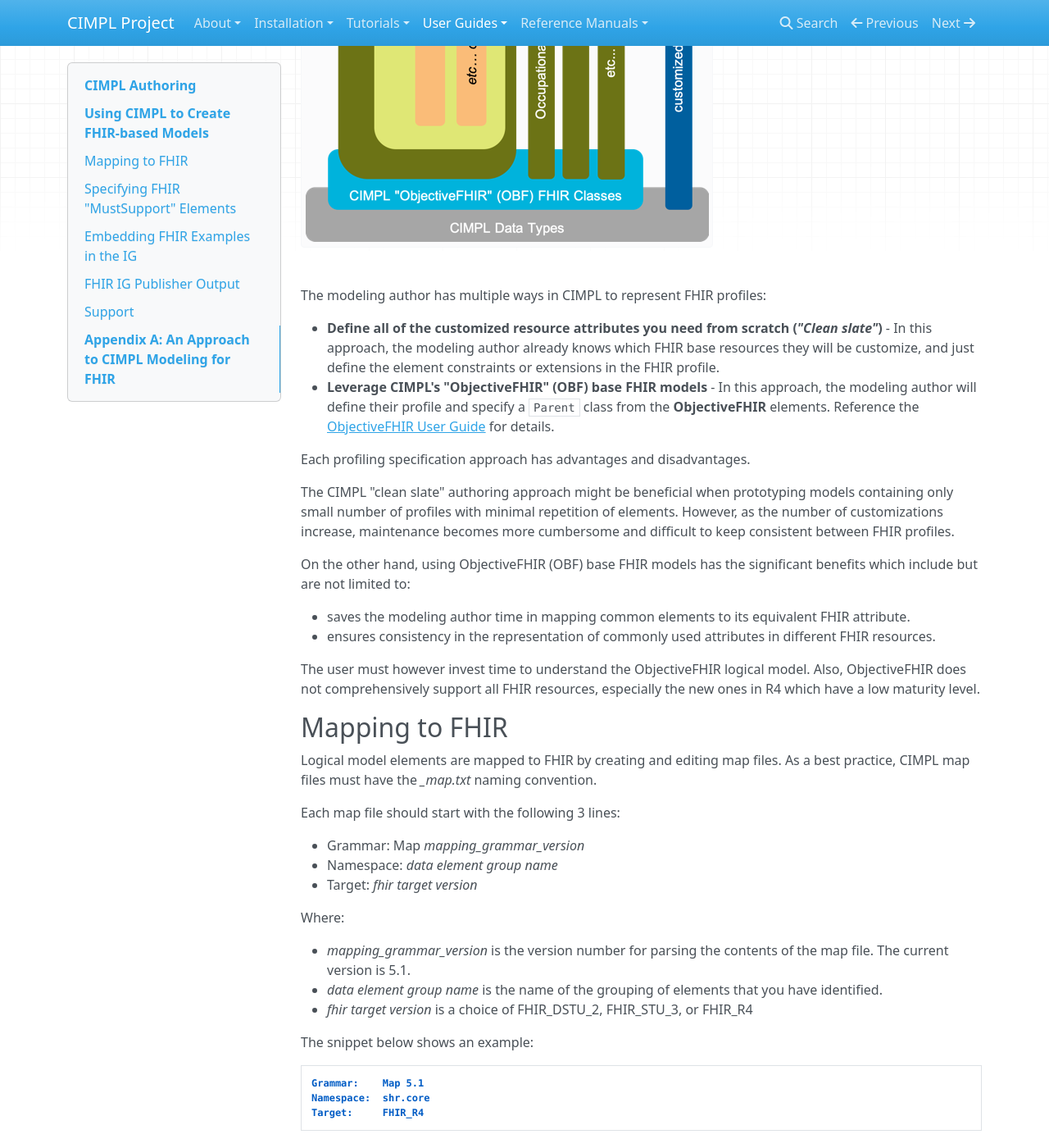
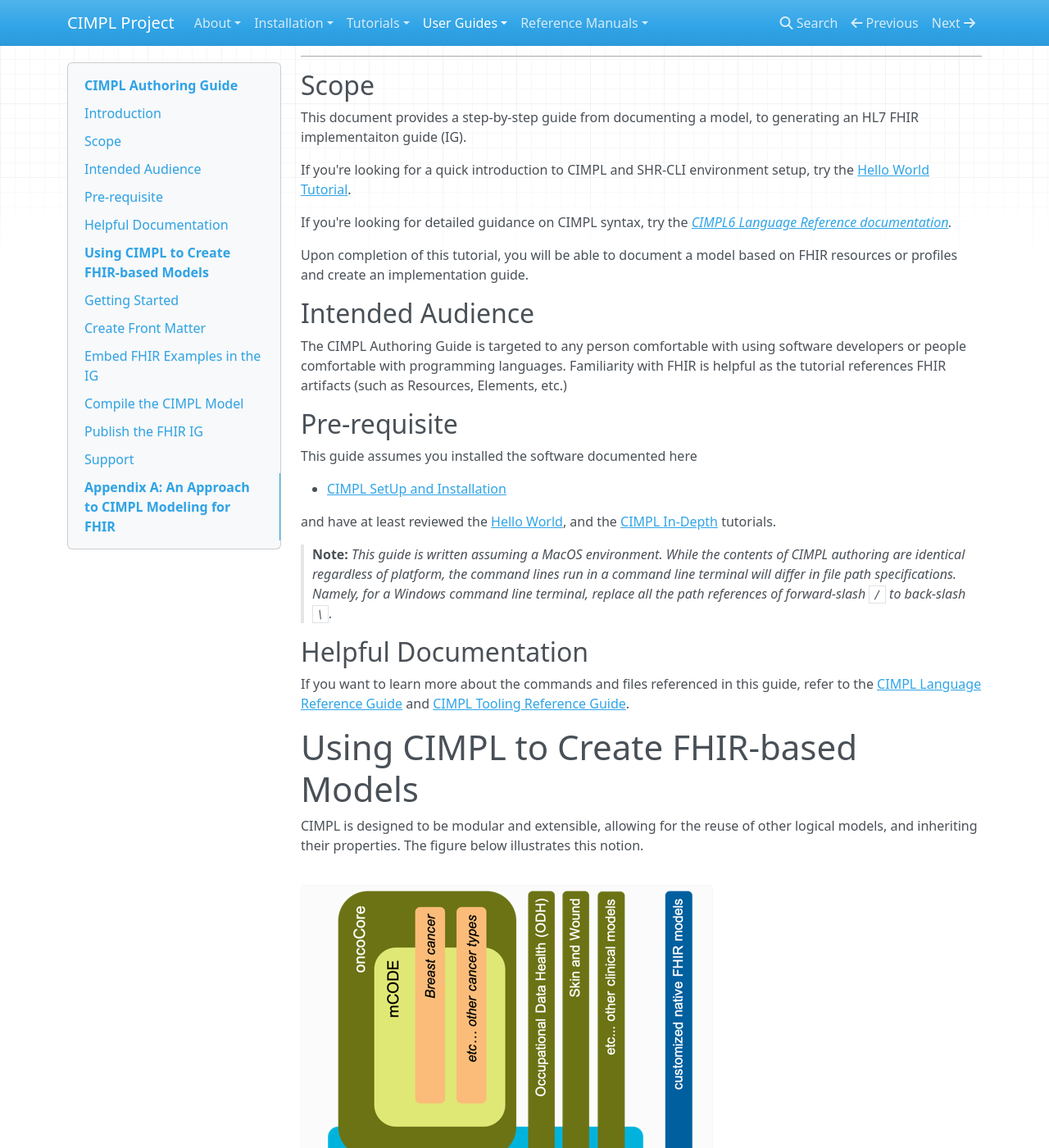
Before and after one commit to standardhealth/cimpl-doc, an MkDocs documentation site: the page built from docs/cimpl6Authoring.md, in a window 1280 px wide and 1400 px high, scrolled down 874 px. Shown: the whole window at 82% size. Built offline with MkDocs 1.6.1, drawn with Linux system fonts in a browser that asks for light colours; nearby versions of some CDN libraries; some of the changed text lies outside the part shown.

Commit message:
Initial Authoring Guide Commit

````diff
--- a/docs/cimpl6Authoring.md
+++ b/docs/cimpl6Authoring.md
@@ -1,8 +1,8 @@
-# CIMPL Authoring
+# CIMPL Authoring Guide
 
-**NOTE:** This guide is under development. Please refer to the Tutorials and Reference Manuals as primary documentation.
+## Introduction
 
-_The purpose of this guide is to educate people about many different aspects of creating CIMPL models and its supporting utilities.  If you're looking for a quick introduction to CIMPL and SHR-CLI environment setup, try the [Hello World](cimpl6Tutorial_helloWorld.md).  If you're looking for detailed guidance on CIMPL syntax, try the [CIMPL6 Language Reference documentation](cimpl6LanguageReference.md)._
+CIMPL (**C**linical **I**nformation **M**odeling **P**rofiling **L**anguage) is a specially-designed language for defining clinical information models. It is simple and compact, with tools to produce [HL7 Fast Healthcare Interoperability Resources (FHIR)](https://www.hl7.org/fhir/overview.html) profiles, extensions and implementation guides (IG). Because it is a _language_, written in text statements, CIMPL encourages distributed, team-based development using conventional source-code control tools such as Github. CIMPL provides tooling that enables you to define a model once, and publish that model as Implementation Guides to multiple versions of FHIR.
 
 ***
 
@@ -12,93 +12,122 @@
 
 ***
 
+## Scope
+
+This document provides a step-by-step guide from documenting a model, to generating an HL7 FHIR implementaiton guide (IG).
+
+If you're looking for a quick introduction to CIMPL and SHR-CLI environment setup, try the [Hello World Tutorial](cimpl6Tutorial_helloWorld.md).
+
+If you're looking for detailed guidance on CIMPL syntax, try the _[CIMPL6 Language Reference documentation](cimpl6LanguageReference.md)._
+
+Upon completion of this tutorial, you will be able to document a model based on FHIR resources or profiles and create an implementation guide.
+
+## Intended Audience
+
+The CIMPL Authoring Guide is targeted to any person comfortable with using software developers or people comfortable with programming languages. Familiarity with FHIR is helpful as the tutorial references FHIR artifacts (such as Resources, Elements, etc.)
+
+## Pre-requisite
+
+This guide assumes you installed the software documented here
+
+* [CIMPL SetUp and Installation](cimplInstall.md)
+
+and have at least reviewed the [Hello World](cimpl6Tutorial_helloWorld.md), and the [CIMPL In-Depth](cimpl6TutorialDetail.md) tutorials.
+
+
+>**Note:** _This guide is written assuming a MacOS environment.  While the contents of CIMPL authoring are identical regardless of platform, the command lines run in a command line terminal will differ in file path specifications.  Namely, for a Windows command line terminal, replace all the path references of forward-slash `/` to back-slash `\`._
+
+## Helpful Documentation
+
+If you want to learn more about the commands and files referenced in this guide, refer to the [CIMPL Language Reference Guide](cimpl6LanguageReference.md) and [CIMPL Tooling Reference Guide](cimpl6LanguageReference.md).
+
+
 # Using CIMPL to Create FHIR-based Models
 
-CIMPL is designed to be modular and extensible, allowing for the reuse of other logical models, and inheriting its properties. The figure below illustrates this notion.
+CIMPL is designed to be modular and extensible, allowing for the reuse of other logical models, and inheriting their properties. The figure below illustrates this notion.
 
 ![CIMPL Modularity](img_cimpl/CIMPLBuildingBlocks.png)
 
 The modeling author has multiple ways in CIMPL to represent  FHIR profiles:
 
-* **Define all of the customized resource attributes you need from scratch (_"Clean slate"_)** - In this approach, the modeling author already knows which FHIR base resources they will be customize, and just define the element constraints or extensions in the FHIR profile.
-* **Leverage CIMPL's "ObjectiveFHIR" (OBF) base FHIR models** -  In this approach, the modeling author will define their profile and specify a `Parent` class from the **ObjectiveFHIR** elements. Reference the [ObjectiveFHIR User Guide](cimpl6ObjectiveFHIR.md) for details.
+* **Define the model specific resource attributes you need using FHIR resources or profiles as a base (*clean slate*).** In this approach, the modeling author already knows the FHIR resources or profiles to customize, and defines the element constraints or extensions in the new FHIR profile.
+* **Leverage CIMPL's _ObjectiveFHIR_ (OBF) base FHIR models** -  In this approach, the modeling author defines their FHIR profile and specifies a `Parent` class from the [ObjectiveFHIR User Guide](cimpl6ObjectiveFHIR.md) elements.
 
-Each profiling specification approach has advantages and disadvantages.
+Each modeling approach has advantages and disadvantages.
 
-The CIMPL "clean slate" authoring approach might be beneficial when prototyping models containing only small number of profiles with minimal repetition of elements.  However, as the number of customizations increase, maintenance becomes more cumbersome and difficult to keep consistent between FHIR profiles.
+The CIMPL _clean slate_ authoring approach might be beneficial when prototyping models containing only a small number of new profiles with minimal changes from base FHIR.  However, as the number of customizations increases, maintenance becomes more cumbersome and difficult to keep consistent between FHIR profiles.
 
-On the other hand, using ObjectiveFHIR (OBF) base FHIR models has the significant benefits which include but are not limited to:
+On the other hand, using OBF base FHIR models has the significant benefits which include but are not limited to:
 
-* saves the modeling author time in mapping common elements to its equivalent FHIR attribute.
+* saves the modeling author time in mapping common elements to their equivalent FHIR attribute.
 * ensures consistency in the representation of commonly used attributes in different FHIR resources.
 
-The user must however invest time to understand the ObjectiveFHIR logical model. Also, ObjectiveFHIR does not comprehensively support all FHIR resources, especially the new ones in R4 which have a low maturity level.
+The user must however invest time to understand the OBF logical model. Also, OBF does not comprehensively support all FHIR resources, especially the new ones in R4 with a low maturity level.
 
-## Mapping to FHIR
+## Getting Started
 
-Logical model elements are mapped to FHIR by creating and editing map files.
-As a best practice, CIMPL map files must have the *_map.txt* naming convention.
+### Define the Logical Model
+As mentioned in the [CIMPL Language Reference Guide](cimpl6LanguageReference.md), you should start by understanding the model you want to document in CIMPL, and its relationship to either base FHIR resources and profiles, or to OBF.
 
-Each map file should start with the following 3 lines:
+### Create the XXX Folder Structure
+Place your files under source control.
 
-* Grammar: Map _mapping_grammar_version_
-* Namespace:  _data element group name_
-* Target: _fhir target version_
+### Create the Configuration File
+A configuration file sets parameters to drive IG creation.
 
-Where:
+### Determine the Namespace
+Each model must define a namespace - this differentiates your artifacts from others.
 
-* _mapping_grammar_version_ is the version number for parsing the contents of the map file. The current version is 5.1.
-* _data element group name_ is the name of the grouping of elements that you have identified.
-* _fhir target version_ is a choice of FHIR_DSTU_2, FHIR_STU_3, or FHIR_R4
+### Create the Class File
 
-The snippet below shows an example:
-```
-Grammar:	Map 5.1
-Namespace:	shr.core
-Target:		FHIR_R4
-```
+The Class file documents your model.
 
-## Specifying FHIR "MustSupport" Elements
+Decide if you need to import any namespaces (e.g. OBF).
 
-FHIR specifies a ["MustSupport"](https://www.hl7.org/fhir/conformance-rules.html#mustSupport) boolean flag which allows a profile to indicate that a reference implementation must be able to process the existence of particular element in a FHIR instance and display it if contents are available.
+Create your Class file with namespaces to import, and `Entry`, `Property`, `Abstract` and `Element` declarations.
 
-MustSupport is contextual and could vary depending on the reference implementation. CIMPL uses a separate file so that MustSupport elements are at the IG configuration level through a *Content Profile* file.
+### Create the Map File
 
-Content Profile files are text files which use the following convention:
+You need a Map file if your model added properties beyond any inherited models.
 
-```
-ig-<Content Profile Name>-cp.txt
-```
+Map the model specific properties to either FHIR resource/profile elements, or OBF.
 
-Where `<Content Profile Name>` is by convention the same name as the IG Configuration JSON file.
+### Create the Value Set File
 
-For example, the two file name examples of a CIMPL Configuration File and its respective Content Profile are show below:
+Create this file when you need to constrain an `Element Value` of `concept` in the Class file and there is not an existing value set to reference.
 
-* Configuration filename: `ig-myCIMPLConfiguration-config.json`
-* Content Profile filename: `ig-myCIMPLConfiguration-cp.txt`
+To avoid redundant value sets, try to find an existing value set that fits your use case.
 
-## Embedding FHIR Examples in the IG
+### Specify FHIR _MustSupport_ Elements
+
+If any of the properties from either your model,or one of the inherited models should be defined as _MustSupport_, create a *Content Profile* file.
+
+## Create Front Matter
+If you got this far, you have enough to create an IG. However, for readers to understand the background, intended use and other important information, introductory text and possibly detailed text is required.
+
+Create this information and declare the location in the Configuration file.
+
+Carmela: Decide if you want Model Doc to appear (config file?) and the graphical view? Data Dictionary?
+
+## Embed FHIR Examples in the IG
+
+A FHIR IG can be generated without any examples, however it is recommended to include examples.
+
+The FHIR IG generation process requires an examples folder be defined in the Configuration file. The folder may be empty.
 
 Pre-requisite: the author has already created a FHIR example in JSON or XML format.
 
 Configuring FHIR examples to appear in the generated IG involves the following steps:
 
-* Create a folder which will contain your FHIR examples
-* Modify the CIMPL configuration file to specify the folder containing your examples
+* Create a folder to contain your FHIR examples
+* Modify the CIMPL Configuration file to specify the folder containing the examples
 
-The folder created can be any name, as long as it is specified within the CIMPL configuration file.
+## Compile the CIMPL Model
+This step runs a syntax check on the Class, Map and Value Set files and makes sure everything is in place to create an IG.
 
-The folder location is specified using the `"examples:"` parameter in the CIMPL configuration file.  This is illustrated in the figure below:
-![CIMPL Examples Configuration](img_cimpl/fhirexampleconfig01.png)
-
-## FHIR IG Publisher Output
+## Publish the FHIR IG
 
 The final step in the IG creation process is to run the **[FHIR IG Publisher](http://wiki.hl7.org/index.php?title=IG_Publisher_Documentation)**. This tool is maintained and owned by HL7 FHIR.
-
-At a command prompt, use one of the 2 options:
-
-* **Option 1 (_if the defaults were used in running SHR-CLI_):** yarn run ig: publish
-* **Option 2 (_if not using defaults and specifying a directory in running SHR-CLI_):** java -Xms4g -Xmx8g -jar <_directory specified when running shr-cli_>/fhir/guide/org.hl7.fhir.publisher.jar -ig <_directory specified when running shr-cli_>/fhir/guide/ig.json
 
 By default, the FHIR IG Publisher will perform validation checks on the  StructureDefinition of specified FHIR profiles, value sets, and examples which reference any base resources or FHIR profiles.  An output of these checks are found in the CIMPL output, *qa.html*.
 
@@ -109,14 +138,14 @@
 
 Questions on using CIMPL and its toolchain can be addressed on the HL7 Zulip chat channel [#cimpl](https://chat.fhir.org/#streams/197290/cimpl)
 
-Report any issues on one of the following GitHub repositories:
+If you find an issue you can't resolve, report it on one of two JIRA projects:
 
 * Related to running the SHR-CLI compiler, configuration files, or generating the FHIR Implementation Guide (IG): https://standardhealthrecord.atlassian.net/projects/CIMPL/issues
 * Related to CIMPL base classes (Objective FHIR): https://standardhealthrecord.atlassian.net/projects/SHRM/issues
 
 # Appendix A: An Approach to CIMPL Modeling for FHIR
 
-Keeping in mind that CIMPL is primarily a way to create logical models with the capability to "model-once, translate-many", the modeling author should consider requirements-gathering and high level modeling steps.  While one approach is proposed below, the modeling author is not limited to following these steps and might find better approaches to creating detailed clinical models.
+Keeping in mind that CIMPL is primarily a way to create logical models with the capability to _model-once, translate-to-many_, the modeling author should consider requirements-gathering and high level modeling steps.  While one approach is proposed below, the modeling author is not limited to following these steps and might find better approaches to creating detailed clinical models.
 
 * Define the use cases behind the creation of a model.
 * Create a high-level conceptual model which addresses your defined use case and can be easily understood by both technical and clinical communities.
````
